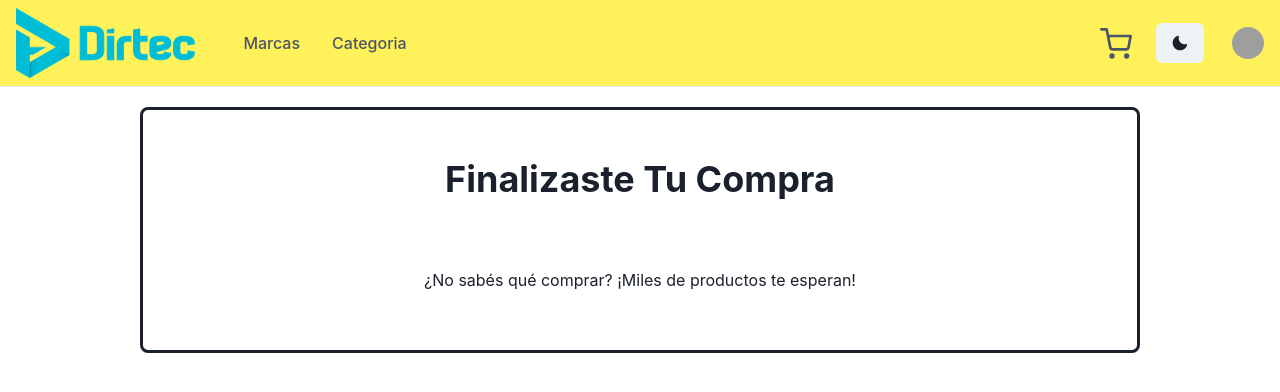
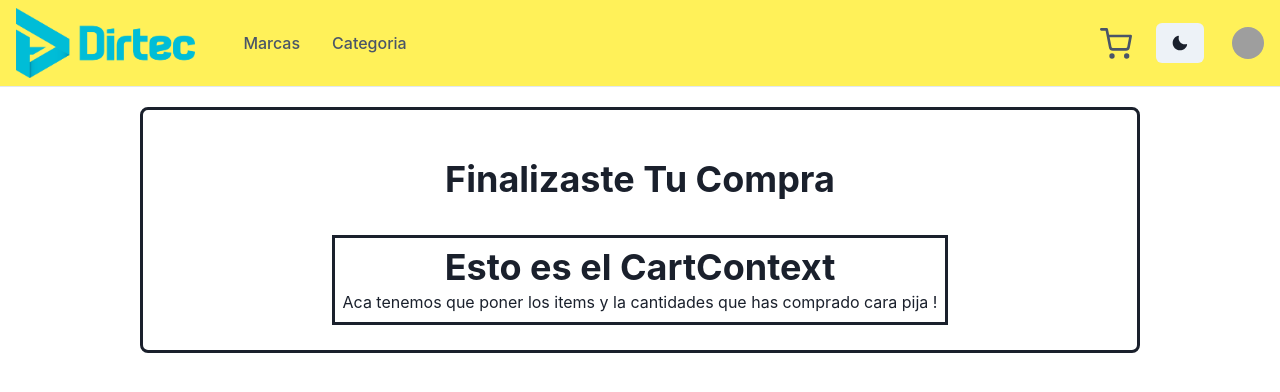
Before and after one commit to Tanofxp/Dirtec-Matalone-Daniel-Chakra-UI, a React (Create React App) app: page /cart in a window 1280 px wide. Shown: the top 392 px of the page. Built offline with nearby package versions, Linux system fonts and the light colour scheme; grey boxes are pictures that could not be loaded.

Commit message:
CartContext

```diff
--- a/src/Components/Cart/Cart.jsx
+++ b/src/Components/Cart/Cart.jsx
@@ -1,21 +1,20 @@
 import {
     Box,
     Heading,
-    Text,
     Center
         } from '@chakra-ui/react'
 import React from 'react'
+import CartContext from '../CartContext/CartContext'
 
 export default function Cart() {
     return (
 
     <Box alignContent='center' margin={'auto'} mt={5} h={'auto'} padding={5} w={1000} border={'solid'} rounded={'lg'} >
-        <Text></Text>
         <Center h='100px'>
         <Heading>Finalizaste Tu Compra</Heading>
         </Center>
         <Center h='100px'>
-        <Text>¿No sabés qué comprar? ¡Miles de productos te esperan!</Text>
+        <CartContext />
         </Center>
     </Box>
     )
--- /dev/null
+++ b/src/Components/CartContext/CartContext.jsx
@@ -0,0 +1,20 @@
+import React from 'react'
+import {
+    Box,
+    Text,
+    Heading,
+    Center,
+        } from '@chakra-ui/react'
+
+export default function CartContext() {
+  return (
+    <Box border={'solid'} padding={2}>
+    <Center>
+    <Heading>Esto es el CartContext</Heading>
+    </Center>
+    <Center>
+    <Text>Aca tenemos que poner los items y la cantidades que has comprado cara pija !</Text>
+    </Center>
+    </Box>
+  )
+}
```
Also changed, not shown: src/Components/CartContext/CartContext.css (added).
